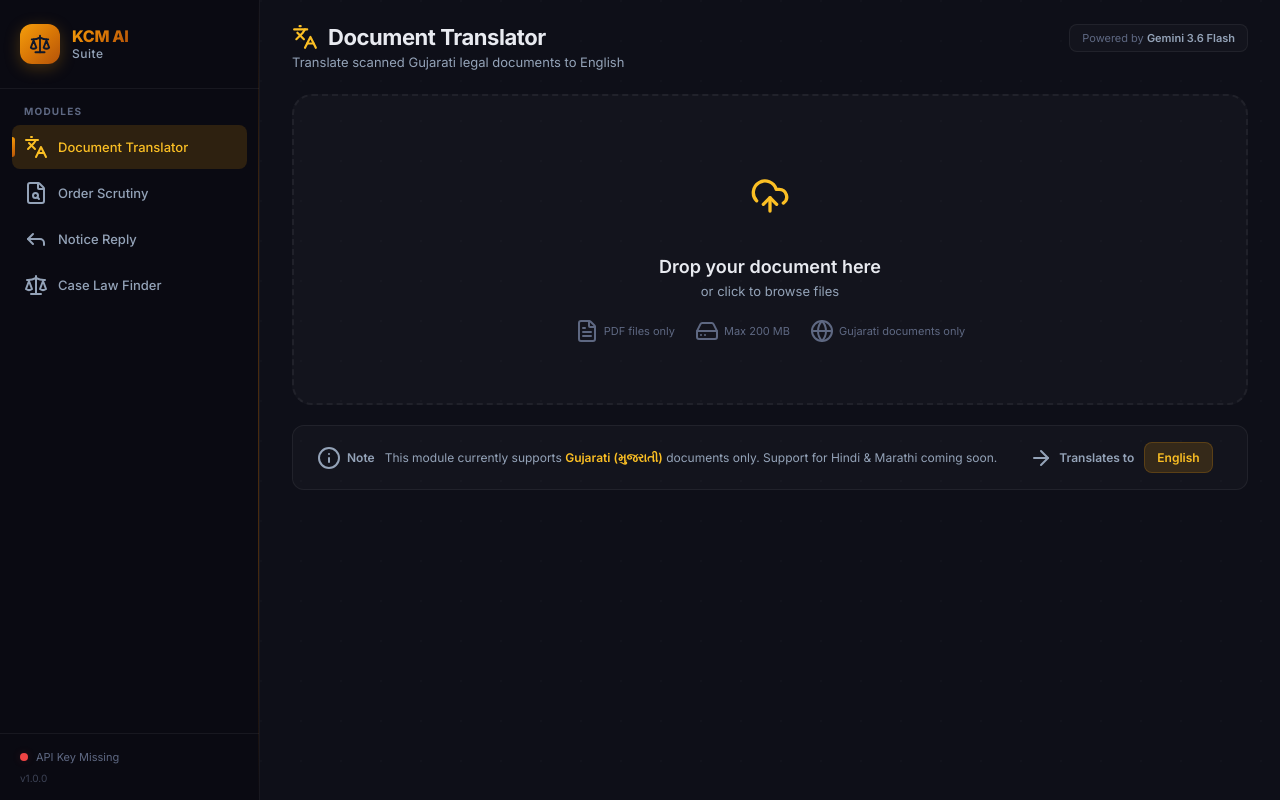
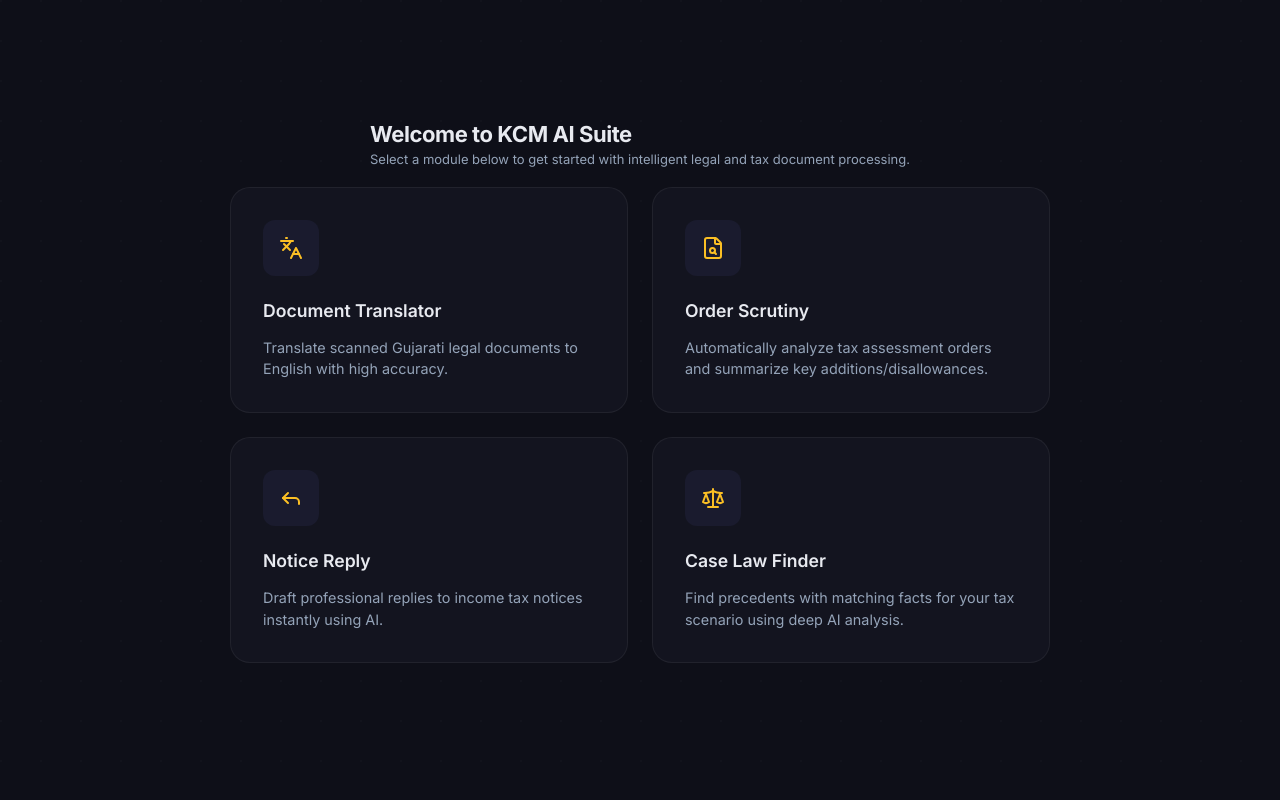
Before and after one commit to ronaksahai/kcm-ai-challenge, a Flask app: page / in a window 1280 px wide. Run offline with Flask 3, Linux system fonts and the light colour scheme; parts of the project's set-up code (start-up, migrations or seed data) failed here and were passed over.

Commit message:
feat: implement landing page module and add containerization configuration files

```diff
--- a/app/static/css/styles.css
+++ b/app/static/css/styles.css
@@ -97,6 +97,10 @@ body {
     padding: 0;
     position: relative;
     z-index: 10;
+}
+
+body.is-landing .sidebar {
+    display: none;
 }
 
 .sidebar::after {
@@ -125,6 +129,7 @@ body {
     display: flex;
     align-items: center;
     gap: 12px;
+    text-decoration: none;
 }
 
 .logo-icon {
@@ -1190,6 +1195,84 @@ body {
 
 .module-content.active {
     display: flex;
+}
+
+/* ── Landing Page ─────────────────────────────────────────── */
+#landingModule {
+    align-items: center;
+    justify-content: center;
+}
+
+#landingModule .content-header {
+    text-align: center;
+    border-bottom: none;
+    padding-bottom: 0;
+    margin-bottom: 20px;
+}
+
+#landingModule .header-left {
+    align-items: center;
+}
+
+.landing-grid {
+    display: grid;
+    grid-template-columns: repeat(2, minmax(280px, 1fr));
+    gap: 24px;
+    padding: 0 40px 40px;
+    max-width: 900px;
+    width: 100%;
+}
+
+.landing-card {
+    background: var(--bg-surface);
+    border: 1px solid var(--glass-border);
+    border-radius: var(--radius-xl);
+    padding: 32px;
+    text-decoration: none;
+    color: var(--text-primary);
+    transition: all 0.3s var(--ease-out);
+    position: relative;
+    overflow: hidden;
+    display: flex;
+    flex-direction: column;
+    gap: 16px;
+}
+
+.landing-card:hover {
+    transform: translateY(-4px);
+    border-color: rgba(251, 191, 36, 0.4); /* Accent amber */
+    background: var(--bg-hover);
+    box-shadow: 0 10px 30px rgba(0, 0, 0, 0.2), 0 0 20px rgba(251, 191, 36, 0.1);
+}
+
+.landing-card-icon {
+    width: 56px;
+    height: 56px;
+    background: var(--bg-elevated);
+    border-radius: var(--radius-md);
+    display: flex;
+    align-items: center;
+    justify-content: center;
+    color: var(--accent-400);
+    margin-bottom: 8px;
+    transition: transform 0.3s var(--ease-out);
+}
+
+.landing-card:hover .landing-card-icon {
+    transform: scale(1.1);
+    background: var(--accent-glow);
+}
+
+.landing-card h3 {
+    font-size: 1.1rem;
+    font-weight: 600;
+}
+
+.landing-card p {
+    font-size: 0.9rem;
+    color: var(--text-secondary);
+    line-height: 1.5;
+    flex: 1;
 }
 
 /* ── Order Scrutiny: Upload Grid ──────────────────────────── */
--- a/app/static/js/app.js
+++ b/app/static/js/app.js
@@ -40,7 +40,7 @@ document.addEventListener('DOMContentLoaded', () => {
     let selectedFile = null;
     let currentJobId = null;
     let pollInterval = null;
-    let activeModule = 'translator';
+    let activeModule = 'landing';
 
     // Scrutiny state
     let scrutinyFiles = { comp: null, intim: null, ao: null, cita: null, cita_comp: null };
@@ -71,8 +71,34 @@ document.addEventListener('DOMContentLoaded', () => {
             m.classList.toggle('active', m.id === mod + 'Module');
         });
         if (typeof lucide !== 'undefined') setTimeout(() => lucide.createIcons(), 50);
-        checkApiStatus();
+
+        // Toggle landing layout
+        document.body.classList.toggle('is-landing', mod === 'landing');
+
+        // Only check API status for modules that need it (not landing)
+        if (mod !== 'landing') {
+            checkApiStatus();
+        }
     }
+
+    // Home / Logo click
+    const navHome = document.getElementById('nav-home');
+    if (navHome) {
+        navHome.addEventListener('click', (e) => {
+            e.preventDefault();
+            switchModule('landing');
+        });
+    }
+
+    // Landing grid cards click
+    const landingCards = document.querySelectorAll('.landing-card');
+    landingCards.forEach(card => {
+        card.addEventListener('click', (e) => {
+            e.preventDefault();
+            const target = card.dataset.target;
+            if (target) switchModule(target);
+        });
+    });
 
     // ── API Status ──────────────────────────────────────────
     checkApiStatus();
--- a/app/templates/index.html
+++ b/app/templates/index.html
@@ -20,13 +20,13 @@
     <!-- Styles -->
     <link rel="stylesheet" href="{{ url_for('static', filename='css/styles.css') }}">
 </head>
-<body>
+<body class="is-landing">
     <div class="app-container">
 
         <!-- ─── Sidebar ──────────────────────────────────── -->
         <aside class="sidebar" id="sidebar">
             <div class="sidebar-header">
-                <div class="logo">
+                <a href="#" class="logo" id="nav-home">
                     <div class="logo-icon">
                         <i data-lucide="scale" class="logo-svg"></i>
                     </div>
@@ -34,12 +34,12 @@
                         <span class="logo-title">KCM AI</span>
                         <span class="logo-subtitle">Suite</span>
                     </div>
-                </div>
+                </a>
             </div>
 
             <nav class="sidebar-nav">
                 <div class="nav-section-label">MODULES</div>
-                <a href="#" class="nav-item active" id="nav-translator" data-module="translator">
+                <a href="#" class="nav-item" id="nav-translator" data-module="translator">
                     <i data-lucide="languages"></i>
                     <span>Document Translator</span>
                     <div class="nav-active-indicator"></div>
@@ -74,9 +74,48 @@
         <main class="main-content">
 
             <!-- ═══════════════════════════════════════════════
+                 MODULE: Landing Page
+                 ═══════════════════════════════════════════════ -->
+            <div id="landingModule" class="module-content active">
+                <header class="content-header">
+                    <div class="header-left">
+                        <h1>
+                            Welcome to KCM AI Suite
+                        </h1>
+                        <p class="header-desc">
+                            Select a module below to get started with intelligent legal and tax document processing.
+                        </p>
+                    </div>
+                </header>
+
+                <div class="landing-grid">
+                    <a href="#" class="landing-card" data-target="translator">
+                        <div class="landing-card-icon"><i data-lucide="languages"></i></div>
+                        <h3>Document Translator</h3>
+                        <p>Translate scanned Gujarati legal documents to English with high accuracy.</p>
+                    </a>
+                    <a href="#" class="landing-card" data-target="scrutiny">
+                        <div class="landing-card-icon"><i data-lucide="file-search"></i></div>
+                        <h3>Order Scrutiny</h3>
+                        <p>Automatically analyze tax assessment orders and summarize key additions/disallowances.</p>
+                    </a>
+                    <a href="#" class="landing-card" data-target="noticeReply">
+                        <div class="landing-card-icon"><i data-lucide="reply"></i></div>
+                        <h3>Notice Reply</h3>
+                        <p>Draft professional replies to income tax notices instantly using AI.</p>
+                    </a>
+                    <a href="#" class="landing-card" data-target="caselaw">
+                        <div class="landing-card-icon"><i data-lucide="scale"></i></div>
+                        <h3>Case Law Finder</h3>
+                        <p>Find precedents with matching facts for your tax scenario using deep AI analysis.</p>
+                    </a>
+                </div>
+            </div>
+
+            <!-- ═══════════════════════════════════════════════
                  MODULE: Document Translator
                  ═══════════════════════════════════════════════ -->
-            <div id="translatorModule" class="module-content active">
+            <div id="translatorModule" class="module-content">
 
                 <!-- Header -->
                 <header class="content-header">
--- a/requirements.txt
+++ b/requirements.txt
@@ -6,7 +6,6 @@ certifi==2026.2.25
 cffi==2.0.0
 charset-normalizer==3.4.7
 click==8.3.2
-clr_loader==0.2.10
 colorama==0.4.6
 cryptography==47.0.0
 distro==1.9.0
@@ -22,6 +21,7 @@ google-genai==1.74.0
 googleapis-common-protos==1.74.0
 grpcio==1.80.0
 grpcio-status==1.71.2
+gunicorn==23.0.0
 h11==0.16.0
 httpcore==1.0.9
 httplib2==0.31.2
@@ -52,8 +52,6 @@ PyPDF2==3.0.1
 pypdfium2==5.9.0
 python-docx==1.2.0
 python-dotenv==1.2.2
-pythonnet==3.0.5
-pywebview==6.2.1
 reportlab==4.4.10
 requests==2.33.1
 sniffio==1.3.1
```
Also changed, not shown: app/config.py (+10 -5 lines), 3 other files.
